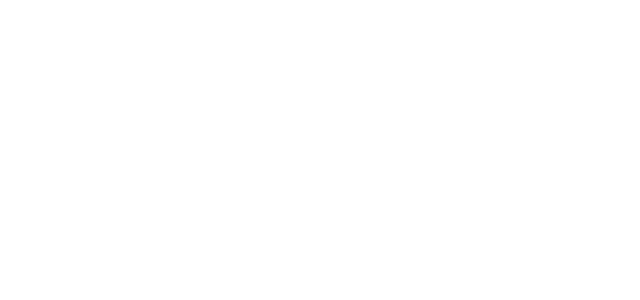
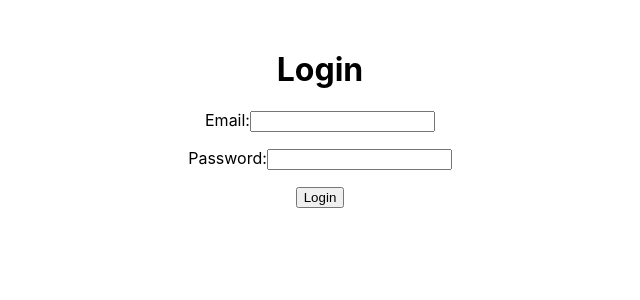
Before and after one commit to DefKirch/codaisseur-coders, a React (Create React App) app: page /login in a window 1280 px wide. Before the commit this address had no page. Shown: the top 300 px of the page, without its empty margins (320-960 px from the left). Built offline with nearby package versions, Linux system fonts and the light colour scheme.

Commit message:
Added Authentication and the login page

```diff
--- a/src/App.js
+++ b/src/App.js
@@ -1,8 +1,8 @@
-import logo from "./logo.svg";
 import "./App.css";
 import { Route, Routes } from "react-router-dom";
 import HomePage from "./pages/HomePage";
 import PostPage from "./pages/PostPage";
+import LoginPage from "./pages/LoginPage";
 
 function App() {
   return (
@@ -10,6 +10,7 @@
       <Routes>
         <Route path="/" element={<HomePage />} />
         <Route path="/post/:id" element={<PostPage />} />
+        <Route path="/login" element={<LoginPage />} />
       </Routes>
     </div>
   );
--- /dev/null
+++ b/src/components/Toolbar/index.jsx
@@ -0,0 +1,5 @@
+const Toolbar = () => {
+  return <div>Toolbar</div>;
+};
+
+export default Toolbar;
--- /dev/null
+++ b/src/pages/LoginPage/index.jsx
@@ -0,0 +1,52 @@
+import "./styles.css";
+import { useState } from "react";
+import { useDispatch } from "react-redux";
+import { loginUser } from "../../store/auth/thunks";
+
+const LoginPage = () => {
+  const [email, setEmail] = useState("");
+  const [password, setPassword] = useState("");
+  const dispatch = useDispatch();
+
+  const handleSubmit = (event) => {
+    event.preventDefault();
+    console.log("TODO login with", email, password);
+    dispatch(loginUser(email, password));
+    setEmail("");
+    setPassword("");
+    // TODO:
+  };
+
+  return (
+    <div className="LoginPage">
+      <h1>Login</h1>
+      <form onSubmit={handleSubmit}>
+        <p>
+          <label>
+            Email:
+            <input
+              type="email"
+              value={email}
+              onChange={(e) => setEmail(e.target.value)}
+            />
+          </label>
+        </p>
+        <p>
+          <label>
+            Password:
+            <input
+              type="password"
+              value={password}
+              onChange={(e) => setPassword(e.target.value)}
+            />
+          </label>
+        </p>
+        <p>
+          <button type="submit">Login</button>
+        </p>
+      </form>
+    </div>
+  );
+};
+
+export default LoginPage;
--- /dev/null
+++ b/src/pages/LoginPage/styles.css
@@ -0,0 +1,3 @@
+.LoginPage {
+    margin: 50px;
+}
--- /dev/null
+++ b/src/store/auth/slice.js
@@ -0,0 +1,29 @@
+import { createSlice } from "@reduxjs/toolkit";
+
+const initialState = {
+  me: null,
+  token: null,
+  loading: false,
+};
+
+const authSlice = createSlice({
+  name: "auth",
+  initialState,
+  reducers: {
+    startLoading: (state) => {
+      state.loading = true;
+    },
+    setToken: (state, action) => {
+      state.token = action.payload;
+      state.loading = false;
+    },
+    setProfile: (state, action) => {
+      state.me = action.payload;
+      state.loading = false;
+    },
+  },
+});
+
+export const { setToken, startLoading, setProfile } = authSlice.actions;
+
+export default authSlice.reducer;
--- /dev/null
+++ b/src/store/auth/thunks.js
@@ -0,0 +1,27 @@
+import axios from "axios";
+import { setToken, startLoading, setProfile } from "./slice";
+
+export const loginUser = (email, password) => async (dispatch, getState) => {
+  try {
+    dispatch(startLoading());
+    const loginResponse = await axios.post(
+      "https://codaisseur-coders-network.herokuapp.com/login",
+      {
+        email,
+        password,
+      }
+    );
+    // console.log("Here", getState().auth.loading);
+    console.log("LoginResponse", loginResponse.data);
+    dispatch(setToken(loginResponse.data.jwt));
+    dispatch(startLoading());
+    const userProfile = await axios.get(
+      "https://codaisseur-coders-network.herokuapp.com/me",
+      { headers: { Authorization: `Bearer ${getState().auth.token}` } }
+    );
+    console.log("Is this the token?", getState().auth.token);
+    dispatch(setProfile(userProfile));
+  } catch (e) {
+    console.log(e.message);
+  }
+};
--- a/src/store/index.js
+++ b/src/store/index.js
@@ -1,11 +1,13 @@
 import { configureStore } from "@reduxjs/toolkit";
 import feedReducer from "./feed/slice";
 import postPageReducer from "./postPage/slice";
+import authReducer from "./auth/slice";
 
 const store = configureStore({
   reducer: {
     feed: feedReducer,
     postPage: postPageReducer,
+    auth: authReducer,
   },
 });
 
```
Also changed, not shown: src/components/Toolbar/styles.css (added).
